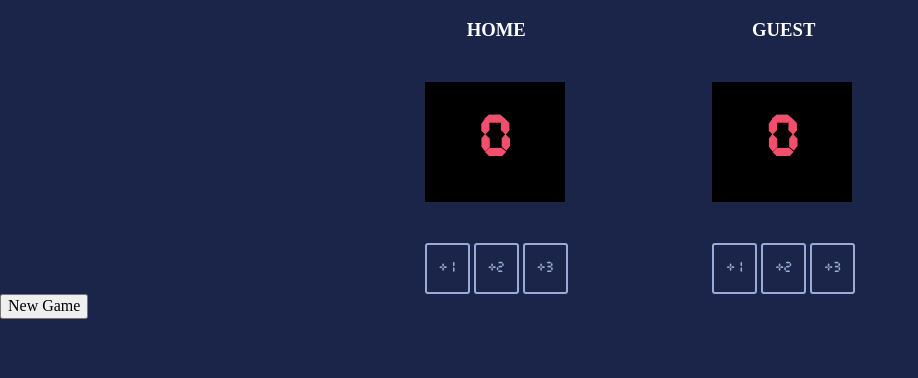
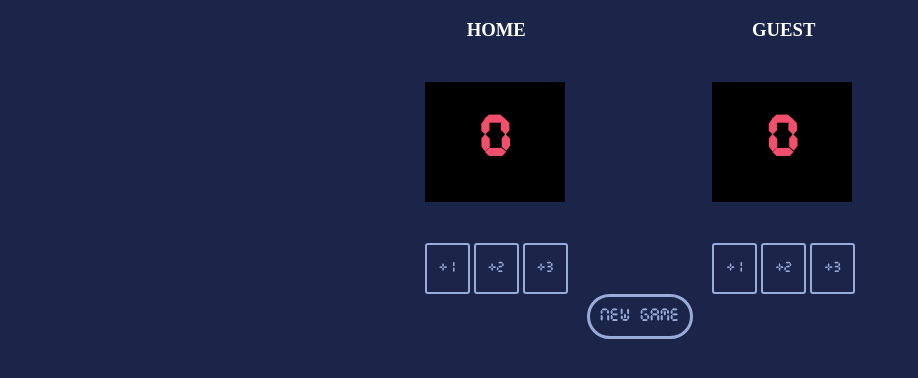
Before and after one commit to Nisedo/basketball-scoreboard, a plain HTML site: page index.html in a window 1280 px wide. Shown: the whole page, without its empty margins (0-918 px from the left). Drawn offline with nearby package versions, Linux system fonts and the light colour scheme.

Commit message:
Add newgame

```diff
--- a/index.css
+++ b/index.css
@@ -4,7 +4,6 @@
          url('cursedtimerulil-aznm-webfont.woff') format('woff');
     font-weight: normal;
     font-style: normal;
-
 }
 
 body {
@@ -48,3 +47,16 @@ body {
     color: #9AABD8;
     background-color: #1B2549;
 }
+
+#newgame {
+    margin: auto;
+    width: auto;
+    border: 3px solid #9AABD8;
+    padding: 10px;
+    text-align: center;
+    display: block;
+    font-family: "cursed_timer_ulilregular";
+    border-radius: 30px;
+    color: #9AABD8;
+    background-color: #1B2549;
+}
```
